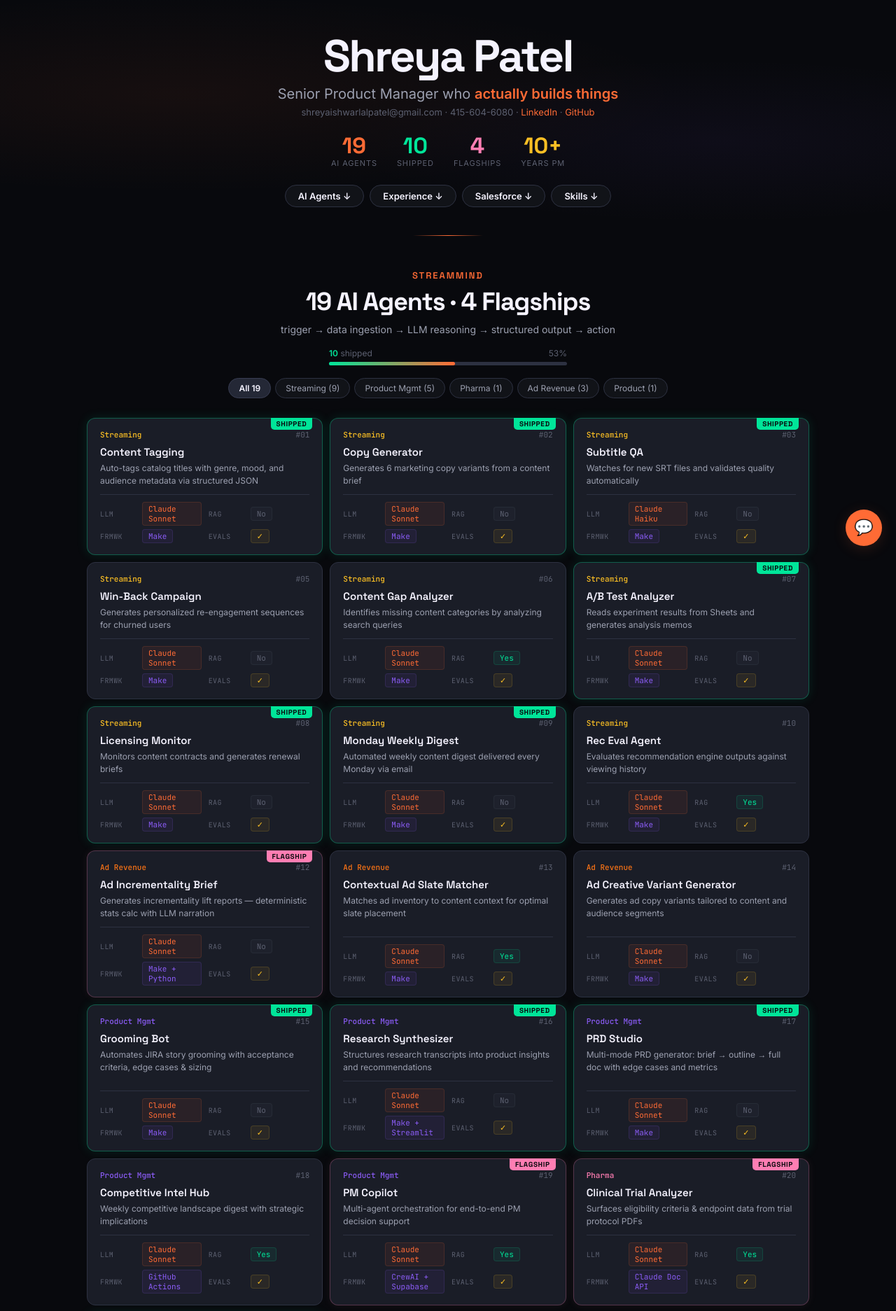
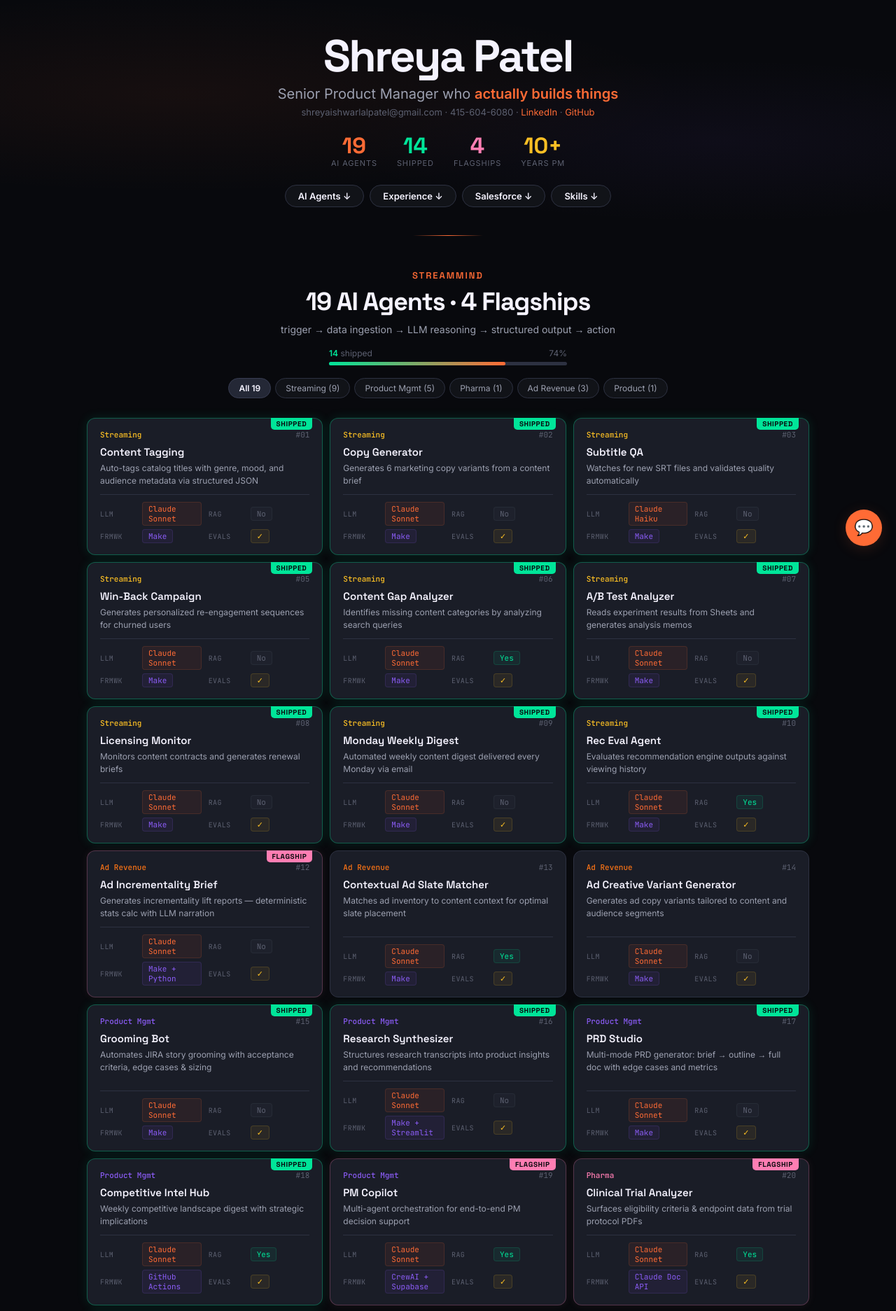
Before and after one commit to shreya-patel-PM/portfolio, a React (Vite) app: page / in a window 1280 px wide. Shown: the top 1873 px of the page at 70% size. Built offline with nearby package versions, Linux system fonts and the light colour scheme.

Commit message:
Update App.jsx

```diff
--- a/src/App.jsx
+++ b/src/App.jsx
@@ -14,7 +14,7 @@
 const SHREYA_CONTEXT = `You are Shreya Patel's portfolio AI assistant. Answer questions conversationally and confidently — as her professional representative. Keep answers concise (2-4 sentences) unless detail is requested.
 
 CRITICAL RULES:
-- 10 agents are SHIPPED and live. The other 9 are PLANNED but NOT yet built.
+- 14 agents are SHIPPED and live. The other 5 are PLANNED but NOT yet built.
 - NEVER describe a planned agent as if it is complete or shipped.
 - If asked "what has she shipped," ONLY mention the 9 shipped agents below.
 
@@ -38,9 +38,13 @@
 7. A/B Test Analyzer (Streaming #8) — Experiment analysis memos from Sheets data. LLM: Claude Sonnet, Framework: Make. Shipped Week 8.
 8. Licensing Monitor (Streaming #9) — Contract renewal briefs on Monday schedule. LLM: Claude Sonnet, Framework: Make. Shipped Week 10.
 9. PRD Studio (PM #3) — Multi-mode PRD generator: brief → outline → full doc. LLM: Claude Sonnet, Framework: Make. Shipped Week 12.
-10. GhostCheck (Product) — Ghost job detection SaaS. LLM: Claude Sonnet, Framework: Next.js+Supabase. F1 eval + adversarial benchmark. FLAGSHIP. Shipped Week 13.
+10. GhostCheck (Product, FLAGSHIP) — Ghost job detection SaaS. LLM: Claude Sonnet, Framework: Next.js+Supabase. F1 eval + adversarial benchmark. Shipped Week 13.
+11. Win-Back Campaign (Streaming #5) — Re-engagement sequences for churned users. LLM: Claude Sonnet, Framework: Make. Shipped Week 14.
+12. Content Gap Analyzer (Streaming #6) — Missing content identification via search queries. LLM: Claude Sonnet, Framework: Make, RAG. Shipped Week 14.
+13. Rec Eval Agent (Streaming #10) — Recommendation engine output evaluation. LLM: Claude Sonnet, Framework: Make, RAG. Shipped Week 15.
+14. Competitive Intel Hub (PM #4) — Weekly competitive landscape digest. LLM: Claude Sonnet, Framework: GitHub Actions, RAG. Shipped Week 15.
 
-9 PLANNED (NOT yet built): target all 19 by September 2026.
+5 PLANNED (NOT yet built): target all 19 by September 2026.
 
 WORK: Eli Lilly Sr PM Jan 2026–Present, T-Mobile Sr PO (27% adoption↑), J&J PO, CVS Aetna PM (100% migration), Salesforce PO (60K users, 40% adoption↑), MUFG PO, Stylekart Analyst.
 
@@ -61,12 +65,12 @@
   {id:1,name:"Content Tagging",domain:"streaming",desc:"Auto-tags catalog titles with genre, mood, and audience metadata via structured JSON",stack:"Airtable catalog → Make → Claude tags as JSON → Airtable writeback",shipped:true,llm:"Claude Sonnet",rag:false,evals:"Tag accuracy vs human baseline",framework:"Make"},
   {id:2,name:"Copy Generator",domain:"streaming",desc:"Generates 6 marketing copy variants from a content brief",stack:"Notion brief → Make → Claude 6 variants JSON → Notion + Slack #copy-review",shipped:true,llm:"Claude Sonnet",rag:false,evals:"Variant quality + tone consistency",framework:"Make"},
   {id:3,name:"Subtitle QA",domain:"streaming",desc:"Watches for new SRT files and validates quality automatically",stack:"Google Drive SRT watcher → Make → Claude QA → Airtable error log + Slack",shipped:true,llm:"Claude Haiku",rag:false,evals:"Error detection accuracy",framework:"Make"},
-  {id:5,name:"Win-Back Campaign",domain:"streaming",desc:"Generates personalized re-engagement sequences for churned users",stack:"Airtable cancellation log → Make → Claude → Mailchimp journey",shipped:false,llm:"Claude Sonnet",rag:false,evals:"Open rate + reactivation tracking",framework:"Make"},
-  {id:6,name:"Content Gap Analyzer",domain:"streaming",desc:"Identifies missing content categories by analyzing search queries",stack:"Query data → Make → Claude gap report → Notion",shipped:false,llm:"Claude Sonnet",rag:true,evals:"Gap relevance scoring",framework:"Make"},
+  {id:5,name:"Win-Back Campaign",domain:"streaming",desc:"Generates personalized re-engagement sequences for churned users",stack:"Airtable cancellation log → Make → Claude → Mailchimp journey",shipped:true,llm:"Claude Sonnet",rag:false,evals:"Open rate + reactivation tracking",framework:"Make"},
+  {id:6,name:"Content Gap Analyzer",domain:"streaming",desc:"Identifies missing content categories by analyzing search queries",stack:"Query data → Make → Claude gap report → Notion",shipped:true,llm:"Claude Sonnet",rag:true,evals:"Gap relevance scoring",framework:"Make"},
   {id:7,name:"A/B Test Analyzer",domain:"streaming",desc:"Reads experiment results from Sheets and generates analysis memos",stack:"Sheets trigger → Make → Claude analysis JSON → Notion memo + Slack",shipped:true,llm:"Claude Sonnet",rag:false,evals:"Statistical conclusion accuracy",framework:"Make"},
   {id:8,name:"Licensing Monitor",domain:"streaming",desc:"Monitors content contracts and generates renewal briefs",stack:"Airtable contracts → Make Monday scheduler → Claude renewal brief → Gmail + Slack",shipped:true,llm:"Claude Sonnet",rag:false,evals:"Date accuracy + brief completeness",framework:"Make"},
   {id:9,name:"Monday Weekly Digest",domain:"streaming",desc:"Automated weekly content digest delivered every Monday via email",stack:"Make Monday 7am → Google Sheets data → Claude 300-word digest → Gmail",shipped:true,llm:"Claude Sonnet",rag:false,evals:"Content accuracy + formatting",framework:"Make"},
-  {id:10,name:"Rec Eval Agent",domain:"streaming",desc:"Evaluates recommendation engine outputs against viewing history",stack:"Rec API output → Make → Claude relevance scoring → Airtable report",shipped:false,llm:"Claude Sonnet",rag:true,evals:"NDCG + relevance scoring",framework:"Make"},
+  {id:10,name:"Rec Eval Agent",domain:"streaming",desc:"Evaluates recommendation engine outputs against viewing history",stack:"Rec API output → Make → Claude relevance scoring → Airtable report",shipped:true,llm:"Claude Sonnet",rag:true,evals:"NDCG + relevance scoring",framework:"Make"},
   // ── Ad Revenue (3) ──
   {id:12,name:"Ad Incrementality Brief",domain:"ads",desc:"Generates incrementality lift reports — deterministic stats calc with LLM narration",stack:"Experiment data → Python lift math → Claude narrative → Notion report",shipped:false,llm:"Claude Sonnet",rag:false,evals:"Lift accuracy + narrative quality",framework:"Make + Python",flagship:true},
   {id:13,name:"Contextual Ad Slate Matcher",domain:"ads",desc:"Matches ad inventory to content context for optimal slate placement",stack:"Content metadata + ad catalog → Make → Claude matching → Airtable slate",shipped:false,llm:"Claude Sonnet",rag:true,evals:"Relevance scoring + fill rate",framework:"Make"},
@@ -75,7 +79,7 @@
   {id:15,name:"Grooming Bot",domain:"pm",desc:"Automates JIRA story grooming with acceptance criteria, edge cases & sizing",stack:"JIRA webhook → Make → Claude structured generation → JIRA update",shipped:true,llm:"Claude Sonnet",rag:false,evals:"Output quality + edge case coverage",framework:"Make"},
   {id:16,name:"Research Synthesizer",domain:"pm",desc:"Structures research transcripts into product insights and recommendations",stack:"Google Drive transcripts → Make → Claude synthesis → Streamlit dashboard",shipped:true,llm:"Claude Sonnet",rag:false,evals:"Insight relevance + completeness",framework:"Make + Streamlit"},
   {id:17,name:"PRD Studio",domain:"pm",desc:"Multi-mode PRD generator: brief → outline → full doc with edge cases and metrics",stack:"Notion brief → Make → Claude multi-pass → Notion PRD + Slack",shipped:true,llm:"Claude Sonnet",rag:false,evals:"Completeness + section quality scoring",framework:"Make"},
-  {id:18,name:"Competitive Intel Hub",domain:"pm",desc:"Weekly competitive landscape digest with strategic implications",stack:"GitHub Actions Monday cron → Claude web_search → Resend digest",shipped:false,llm:"Claude Sonnet",rag:true,evals:"Source coverage + insight quality",framework:"GitHub Actions"},
+  {id:18,name:"Competitive Intel Hub",domain:"pm",desc:"Weekly competitive landscape digest with strategic implications",stack:"GitHub Actions Monday cron → Claude web_search → Resend digest",shipped:true,llm:"Claude Sonnet",rag:true,evals:"Source coverage + insight quality",framework:"GitHub Actions"},
   {id:19,name:"PM Copilot",domain:"pm",desc:"Multi-agent orchestration for end-to-end PM decision support",stack:"CrewAI (Researcher/Writer/Reviewer) + Notion + Slack Bolt + Supabase memory",shipped:false,llm:"Claude Sonnet",rag:true,evals:"Decision quality + agent coordination",framework:"CrewAI + Supabase",flagship:true},
   // ── Pharma (1) ──
   {id:20,name:"Clinical Trial Analyzer",domain:"pharma",desc:"Surfaces eligibility criteria & endpoint data from trial protocol PDFs",stack:"Google Drive PDFs → Make → Claude doc API with citations → Notion + Airtable log",shipped:false,llm:"Claude Sonnet",rag:true,evals:"Extraction accuracy + completeness",framework:"Claude Doc API",flagship:true},
@@ -204,8 +208,8 @@
                 boxShadow: isShipped ? `0 0 16px ${T.mintGlow}` : agent.flagship ? `0 0 12px rgba(244,160,179,0.08)` : "none",
                 position:"relative", display:"flex", flexDirection:"column",
               }}>
-              {isShipped && <div style={{ position:"absolute", top:-1, right:14, padding:"2px 8px", fontSize:10, fontWeight:700, fontFamily:"'Space Grotesk',sans-serif", color:T.bg, background:T.mint, borderRadius:"0 0 5px 5px", letterSpacing:"0.06em", textTransform:"uppercase" }}>Shipped</div>}
-              {agent.flagship && !isShipped && <div style={{ position:"absolute", top:-1, right:14, padding:"2px 8px", fontSize:10, fontWeight:700, fontFamily:"'Space Grotesk',sans-serif", color:T.bg, background:T.coral, borderRadius:"0 0 5px 5px", letterSpacing:"0.06em", textTransform:"uppercase" }}>Flagship</div>}
+              {isShipped && <div style={{ position:"absolute", top:-1, right: agent.flagship ? 80 : 14, padding:"2px 8px", fontSize:10, fontWeight:700, fontFamily:"'Space Grotesk',sans-serif", color:T.bg, background:T.mint, borderRadius:"0 0 5px 5px", letterSpacing:"0.06em", textTransform:"uppercase" }}>Shipped</div>}
+              {agent.flagship && <div style={{ position:"absolute", top:-1, right:14, padding:"2px 8px", fontSize:10, fontWeight:700, fontFamily:"'Space Grotesk',sans-serif", color:T.bg, background:T.coral, borderRadius:"0 0 5px 5px", letterSpacing:"0.06em", textTransform:"uppercase" }}>Flagship</div>}
               <div style={{ display:"flex", justifyContent:"space-between", alignItems:"center", marginBottom:8 }}>
                 <span style={{ fontFamily:"'JetBrains Mono',monospace", fontSize:11, color:dc, fontWeight:500 }}>{DOMAIN_LABELS[agent.domain]}</span>
                 <span style={{ fontFamily:"'JetBrains Mono',monospace", fontSize:11, color:T.textMuted }}>#{String(agent.id).padStart(2,"0")}</span>
```
